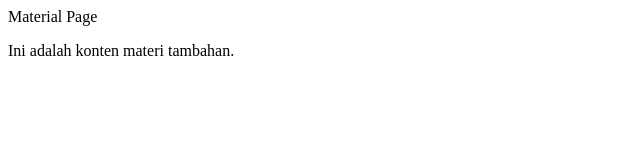
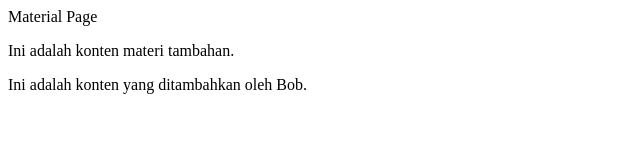
Before and after one commit to FakhriSyawal21/repository-git, a plain HTML site: page pages/material.html in a window 1280 px wide. Shown: the whole page, without its empty margins (0-640 px from the left). Drawn offline with Linux system fonts and the light colour scheme.

Commit message:
Bob adds content to material.html

```diff
--- a/pages/material.html
+++ b/pages/material.html
@@ -1,2 +1,3 @@
 <html><body>Material Page</body></html>
 <p>Ini adalah konten materi tambahan.</p>
+<p>Ini adalah konten yang ditambahkan oleh Bob.</p>
```
